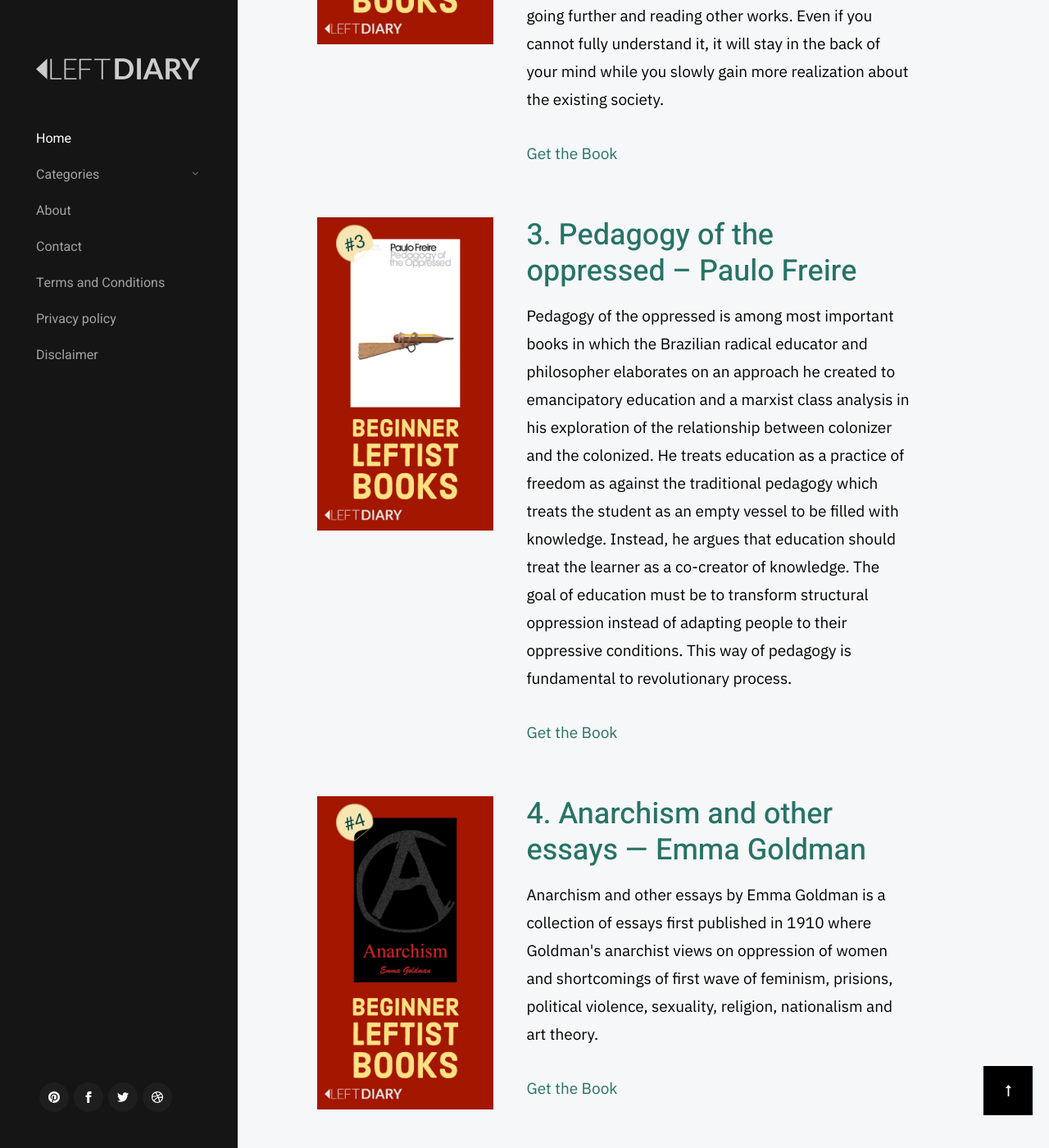
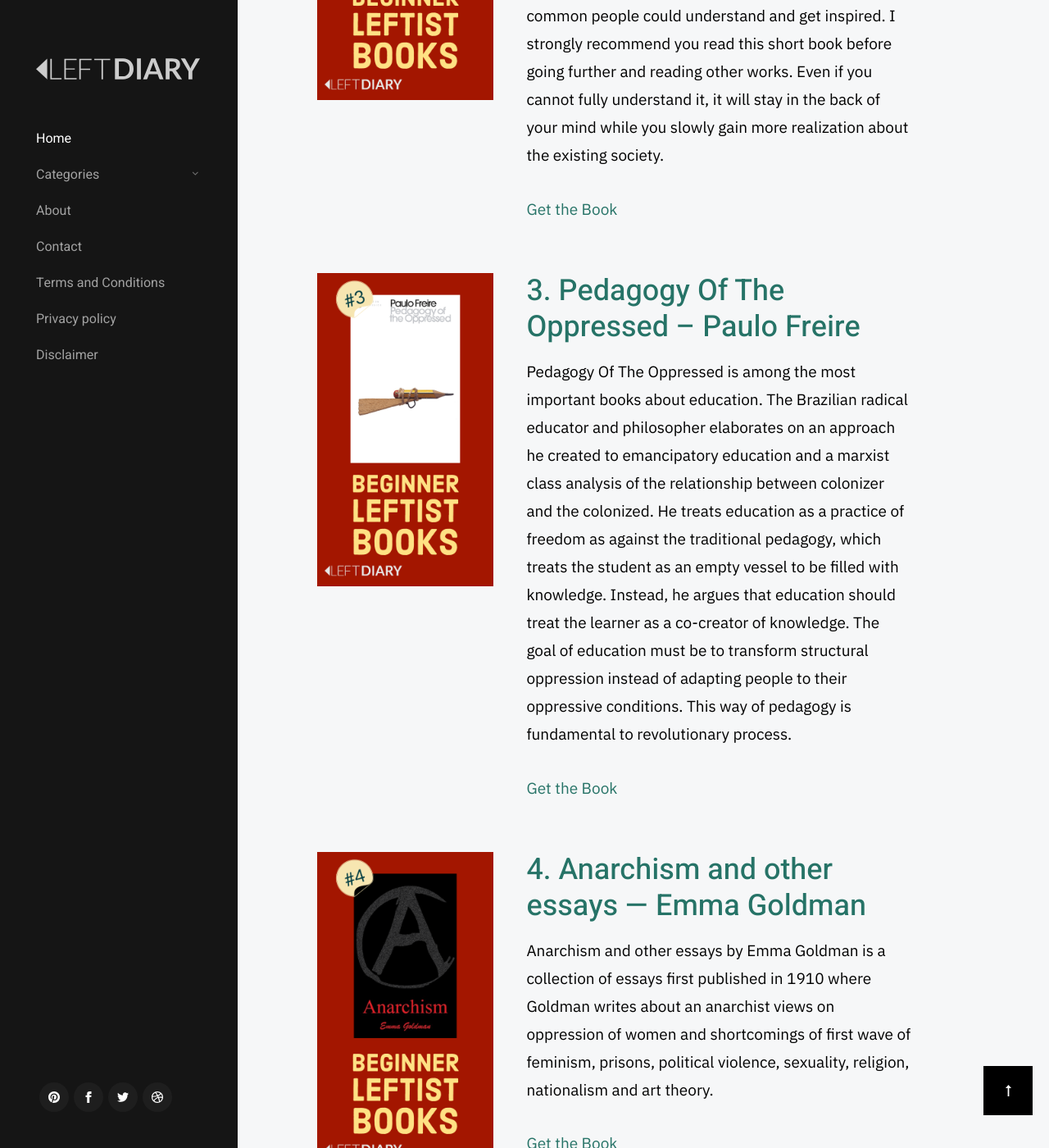
Before and after one commit to ajejey/leftdiary, a Jekyll site: the page built from _posts/2020-06-17-Beginner-leftist-books.html, in a window 1280 px wide and 1400 px high, scrolled down 1976 px. Shown: the whole window at 82% size. Built offline with Jekyll 4.4.1, drawn with Linux system fonts in a browser that asks for light colours; some of the changed text lies outside the part shown.

Commit message:
leftist books description update2

```diff
--- a/_posts/2020-06-17-Beginner-leftist-books.html
+++ b/_posts/2020-06-17-Beginner-leftist-books.html
@@ -74,9 +74,9 @@
 
                 <div class="column large-8 tab-full">
 
-                    <h1><a href="https://amzn.to/2zHS02E">1. Marx's Capital for Beginners - David N.Smith</a></h1>
+                    <h1><a href="https://amzn.to/2zHS02E">1. Marx's Kapital for Beginners - David N.Smith</a></h1>
 
-                    <p> Marx's capital for beginner is a book written in comic book style about politics and economics. A very good introduction that could quickly have you understand the major themes of Marx's theory of Capital. This book cuts to the chase and and is straight to the point. It has it all — Labor Theory, exploitation, relative and absolute surplus value, diminishing profits, concepts of commodities, exchange value, abstract labor, money, class struggle and a summary of the path forward.
+                    <p> Marx's Kapital for Beginners is a book written in comic book style about politics and economics. A very good introduction that could quickly have you understand the major themes of Marx's theory of Capital. This book cuts to the chase and is straight to the point. It has it all — Labor Theory, exploitation, relative and absolute surplus value, diminishing profits, concepts of commodities, exchange value, abstract labor, money, class struggle and a summary of the path forward. Its a perfect book for beginners to understand what capitalism actually is.
                     </p>
                     <a href="https://amzn.to/2zHS02E">Get the Book</a>
 
@@ -97,7 +97,7 @@
 
                 <div class="column large-8 tab-full">
 
-                    <h1><a href="https://amzn.to/2BaqScV">2.	Communist manifesto</a></h1>
+                    <h1><a href="https://amzn.to/2BaqScV">2.	The Communist manifesto</a></h1>
 
                     <p>I know I promised that I will not include books that have complicated theories or that have terms and vocabulary that a new leftist may not understand, but this small book is a manifesto written for the industrial workers at the time (1848). Although the theory of Capital is explained here, it is explained in a way that common people could understand and get inspired. I strongly recommend you read this short book before going further and reading other works. Even if you cannot fully understand it, it will stay in the back of your mind while you slowly gain more realization about the existing society.
                     </p>
@@ -120,9 +120,9 @@
 
                 <div class="column large-8 tab-full">
 
-                    <h1><a href="https://amzn.to/37COEur">3.	Pedagogy of the oppressed – Paulo Freire</a> </h1>
+                    <h1><a href="https://amzn.to/37COEur">3.	Pedagogy Of The Oppressed – Paulo Freire</a> </h1>
 
-                    <p> Pedagogy of the oppressed is among most important books in which the Brazilian radical educator and philosopher elaborates on an approach he created to emancipatory education and a marxist class analysis in his exploration of the relationship between colonizer and the colonized. He treats education as a practice of freedom as against the traditional pedagogy which treats the student as an empty vessel to be filled with knowledge. Instead, he argues that education should treat the learner as a co-creator of knowledge. The goal of education must be to transform structural oppression instead of adapting people to their oppressive conditions. This way of pedagogy is fundamental to revolutionary process.
+                    <p> Pedagogy Of The Oppressed is among the most important books about education. The Brazilian radical educator and philosopher elaborates on an approach he created to emancipatory education and a marxist class analysis of the relationship between colonizer and the colonized. He treats education as a practice of freedom as against the traditional pedagogy, which treats the student as an empty vessel to be filled with knowledge. Instead, he argues that education should treat the learner as a co-creator of knowledge. The goal of education must be to transform structural oppression instead of adapting people to their oppressive conditions. This way of pedagogy is fundamental to revolutionary process.
 
                     </p>
                     <a href="https://amzn.to/37COEur">Get the Book</a>
@@ -146,7 +146,7 @@
 
                     <h1><a href="https://amzn.to/2YFlI0M">4.	Anarchism and other essays — Emma Goldman</a></h1>
 
-                    <p>Anarchism and other essays by Emma Goldman is a collection of essays first published in 1910 where Goldman's anarchist views on oppression of women and shortcomings of first wave of feminism, prisions, political violence, sexuality, religion, nationalism and art theory.
+                    <p>Anarchism and other essays by Emma Goldman is a collection of essays first published in 1910 where Goldman writes about an anarchist views on oppression of women and shortcomings of first wave of feminism, prisons, political violence, sexuality, religion, nationalism and art theory.
                     </p>
                     <a href="https://amzn.to/2YFlI0M">Get the Book</a>
 
@@ -215,7 +215,7 @@
 
                     <h1><a href="https://amzn.to/2YAOsaE">7.	The Mismeasure of Man – Stephen Jay Gould</a></h1>
 
-                    <p> If you have ever been told with "scientific evidence" that white people were superior to black people then this book is for you. Stephen Gould abolishes the ideology behind "The Bell Curve" and shows how social scientists throughout history have shaped their findings to fit their narrative of race superiority. Gould debunks the methodologies of such findings such as mental capacity and measurable IQ determined by cranial volume, and how they tried to fit their beliefs to preserve the idea that Wealthy White People have earned their status because they are more intelligent.
+                    <p> If you have ever been told with "scientific evidence" that white people were superior to black people, then this book is for you. Stephen Gould abolishes the ideology behind "The Bell Curve" and shows how social scientists throughout history have shaped their findings to fit their narrative of race superiority. Gould debunks the methodologies of such findings such as mental capacity and measurable IQ determined by cranial volume, and how they tried to fit their beliefs to preserve the idea that Wealthy White People have earned their status because they are more intelligent.
                     </p>
                     <a href="https://amzn.to/2YAOsaE">Get the Book</a>
 
```
